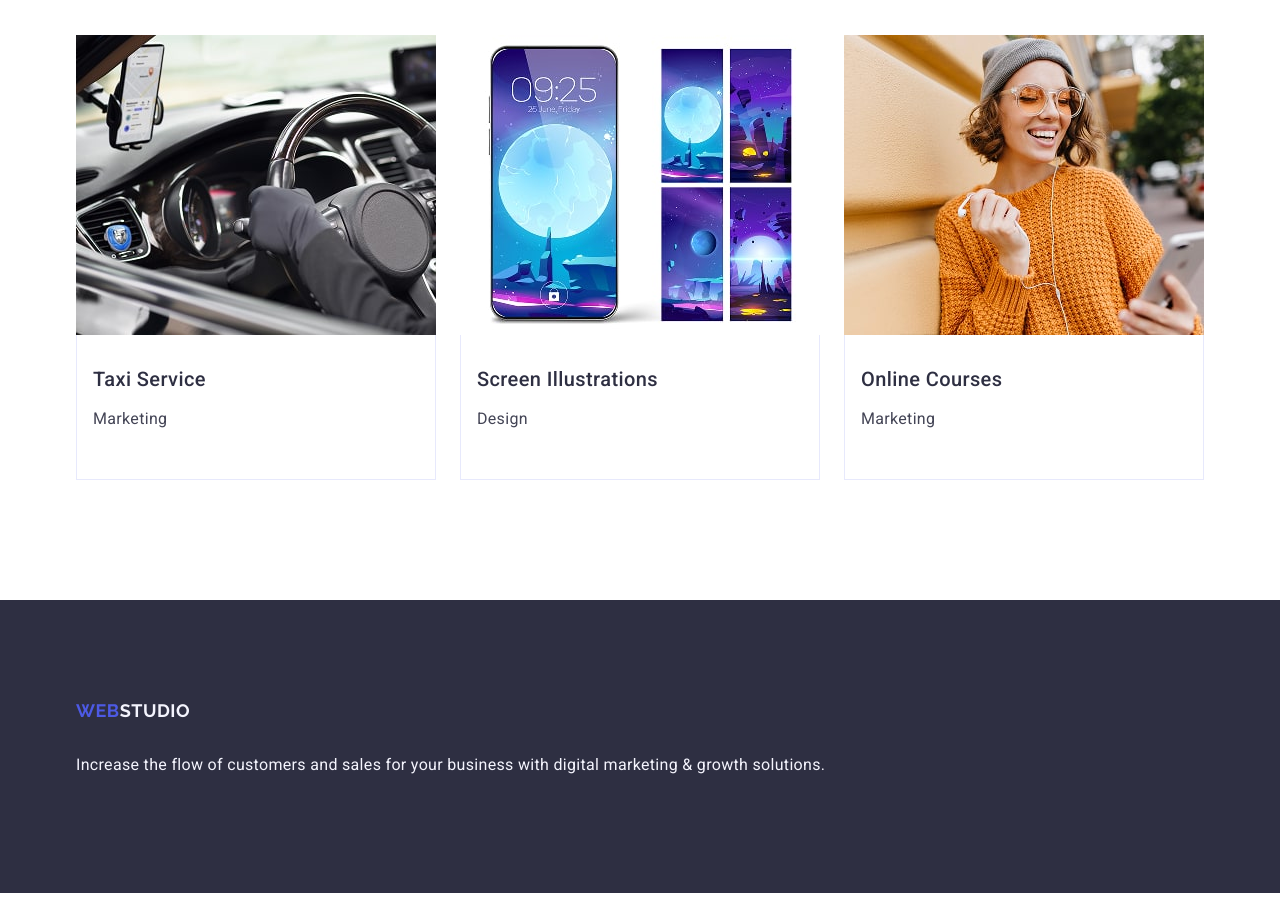
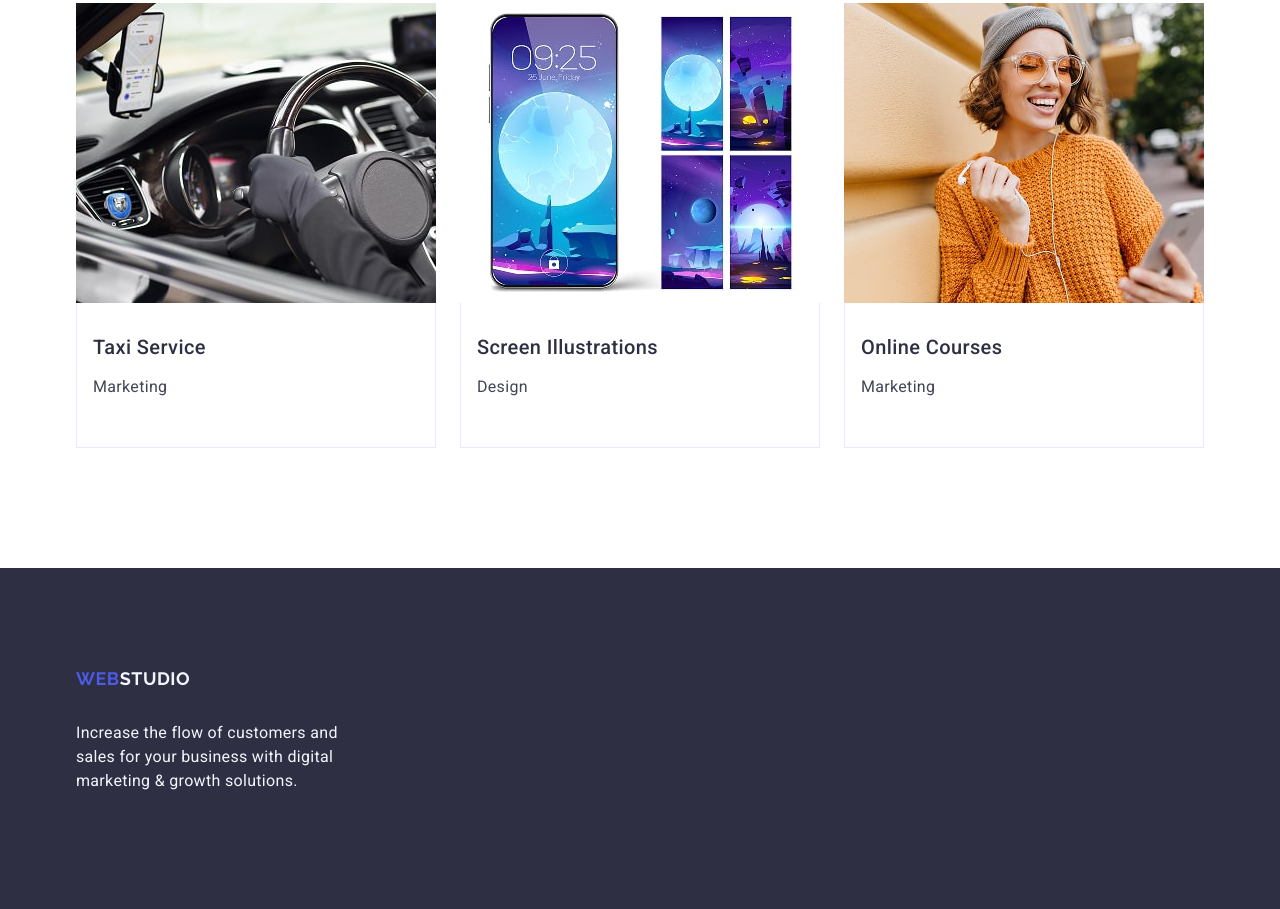
Before and after one commit to MirgorodskyiAleksandr/goit-markup-hw-03, a plain HTML site: page index.html in a window 1280 px wide. Shown: the part 2519-3428 px from the top of the page. Drawn offline with nearby package versions, Linux system fonts and the light colour scheme.

Commit message:
hw3-last

```diff
--- a/css/styles.css
+++ b/css/styles.css
@@ -236,7 +236,6 @@ a {
   width: calc((100% - 72px) / 4);
 }
 .user-img {
-  margin-bottom: 32px;
 }
 
 .inside-container {
@@ -340,4 +339,7 @@ a {
 
 .footer-text {
   color: var(--text-color-footer);
+  max-width: 264px;
+  line-height: 1.5;
+  margin-top: 16px;
 }
```
